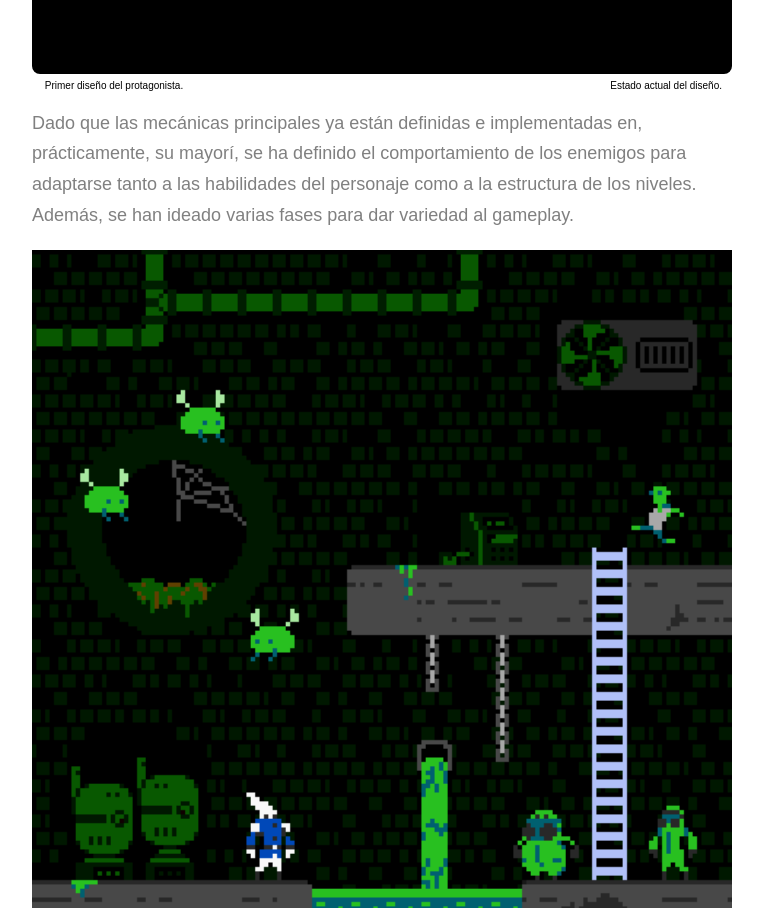
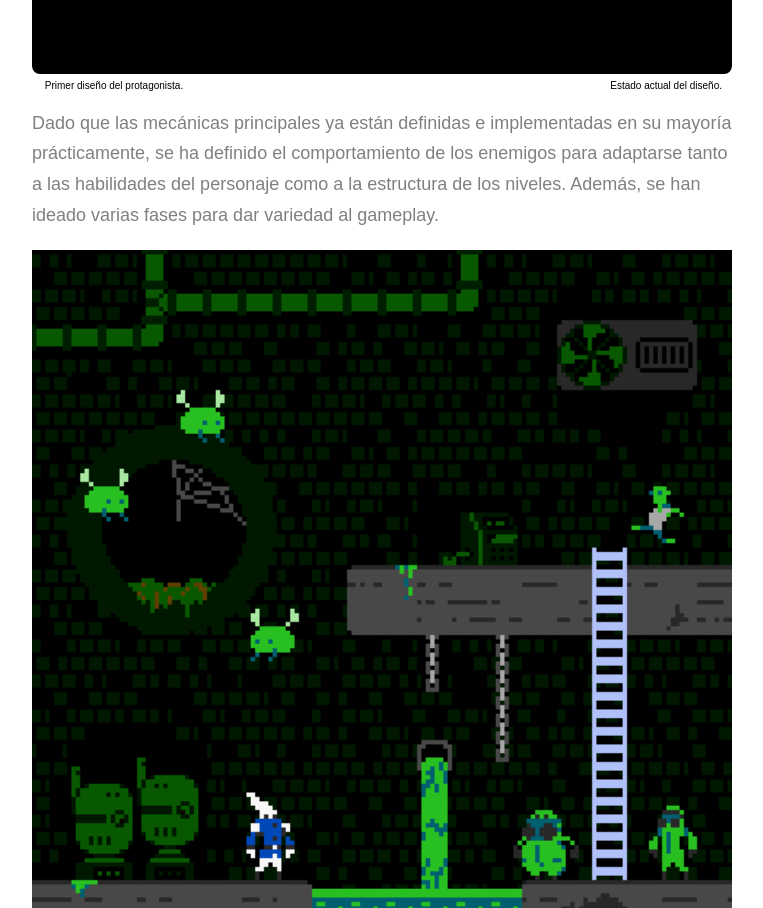
Before and after one commit to KinPRVIX/kinprvix.github.io, a website: page project-4h.html in a window 1280 px wide. Shown: the part 1882-2790 px from the top of the page, without its empty margins (258-1021 px from the left). Drawn offline with Linux system fonts and the light colour scheme.

Commit message:
modified:   project-4h.html

```diff
--- a/project-4h.html
+++ b/project-4h.html
@@ -143,7 +143,7 @@
             <br><br>
 
             <p class="project-details__desc-para">
-              Dado que las mec&aacute;nicas principales ya est&aacute;n definidas e implementadas en, pr&aacute;cticamente, su mayor&iacute;, se ha definido el comportamiento de los
+              Dado que las mec&aacute;nicas principales ya est&aacute;n definidas e implementadas en su mayor&iacute;a pr&aacute;cticamente, se ha definido el comportamiento de los
               enemigos para adaptarse tanto a las habilidades del personaje como a la estructura de los niveles.
               Adem&aacute;s, se han ideado varias fases para dar variedad al gameplay.
             </p>
```
